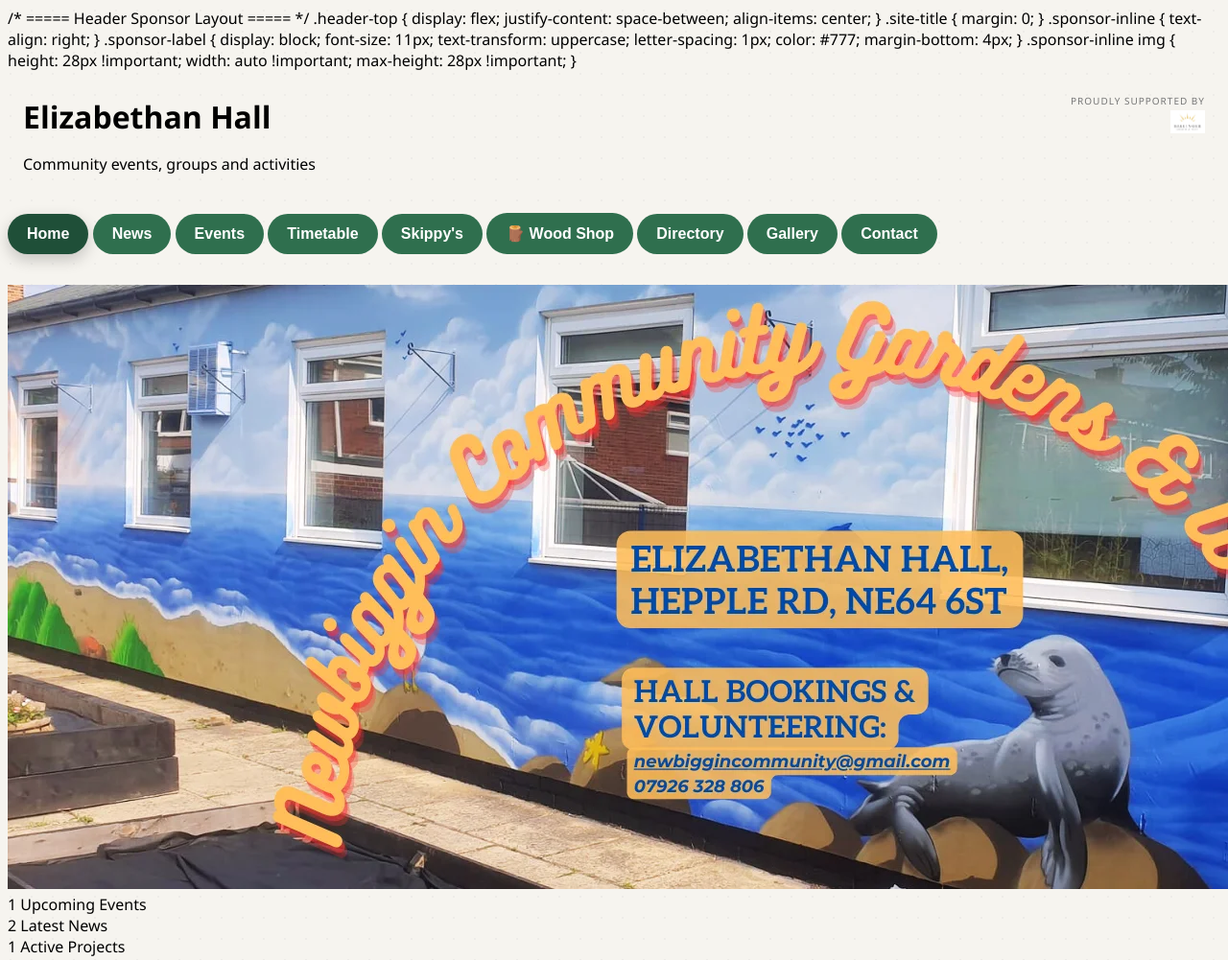
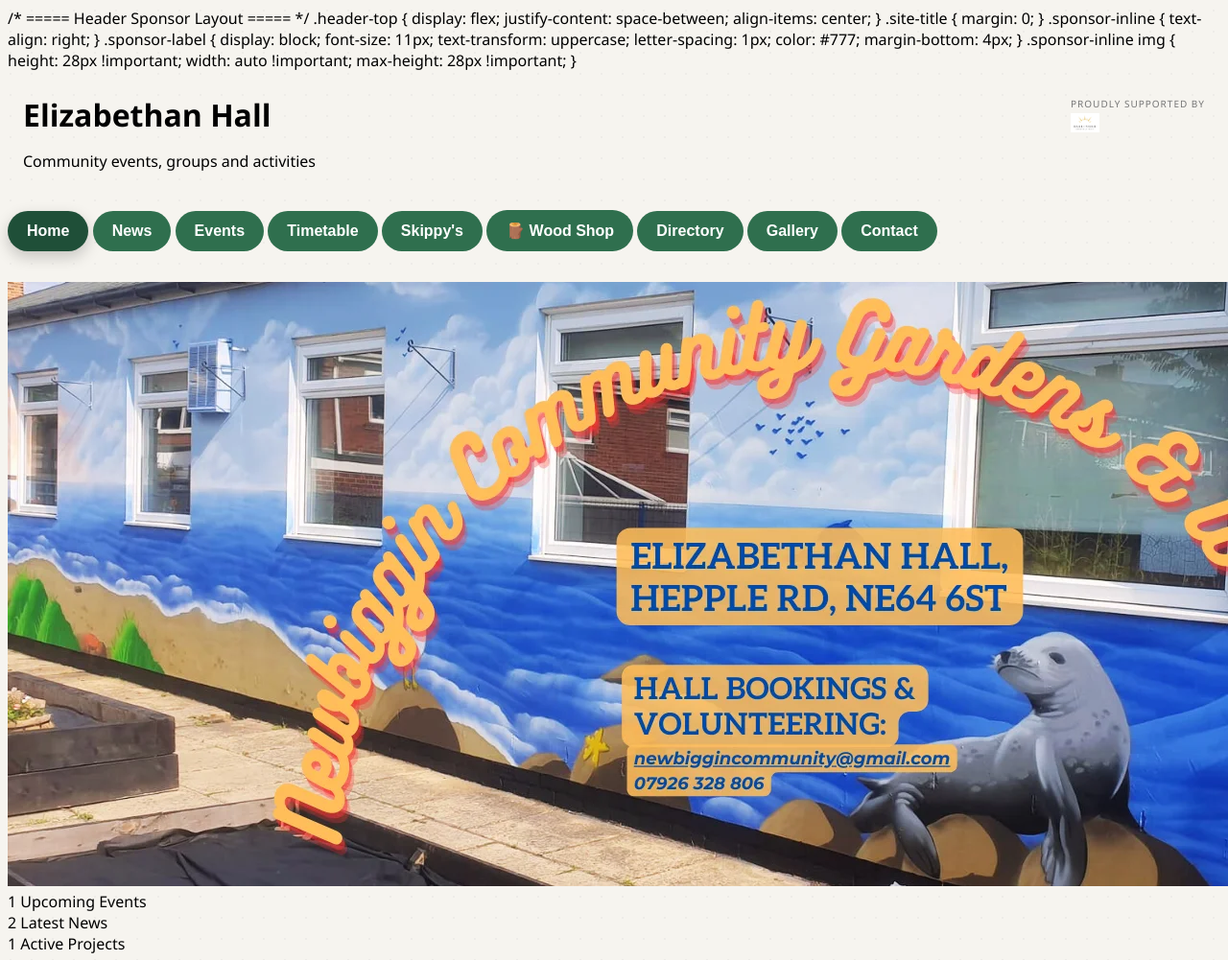
Before and after one commit to alistairmanderson-eng/newbiggin-community-website, a plain HTML site: page index.html in a window 1280 px wide. Shown: the top 1001 px of the page at 96% size. Drawn offline with Linux system fonts and the light colour scheme.

Commit message:
Update index.html

```diff
--- a/index.html
+++ b/index.html
@@ -198,8 +198,10 @@ body {
 }
 
 .sponsor-inline img {
-  height: 24px;
-  width: auto;
+  height: 20px !important;
+  max-height: 20px !important;
+  width: auto !important;
+  display: block;
 }
 
 
```
